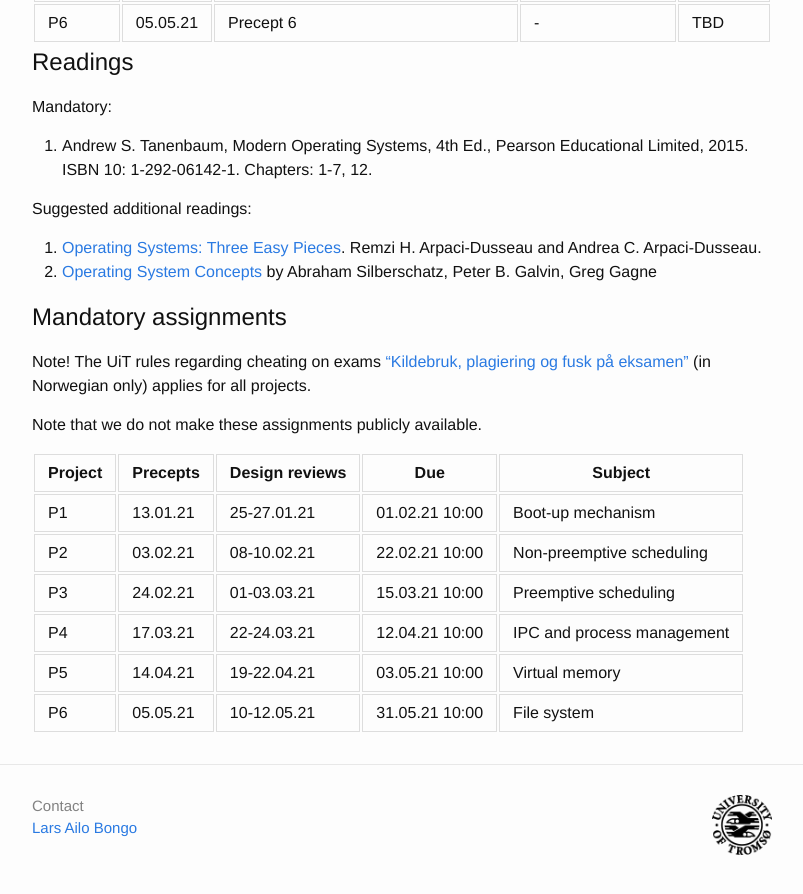
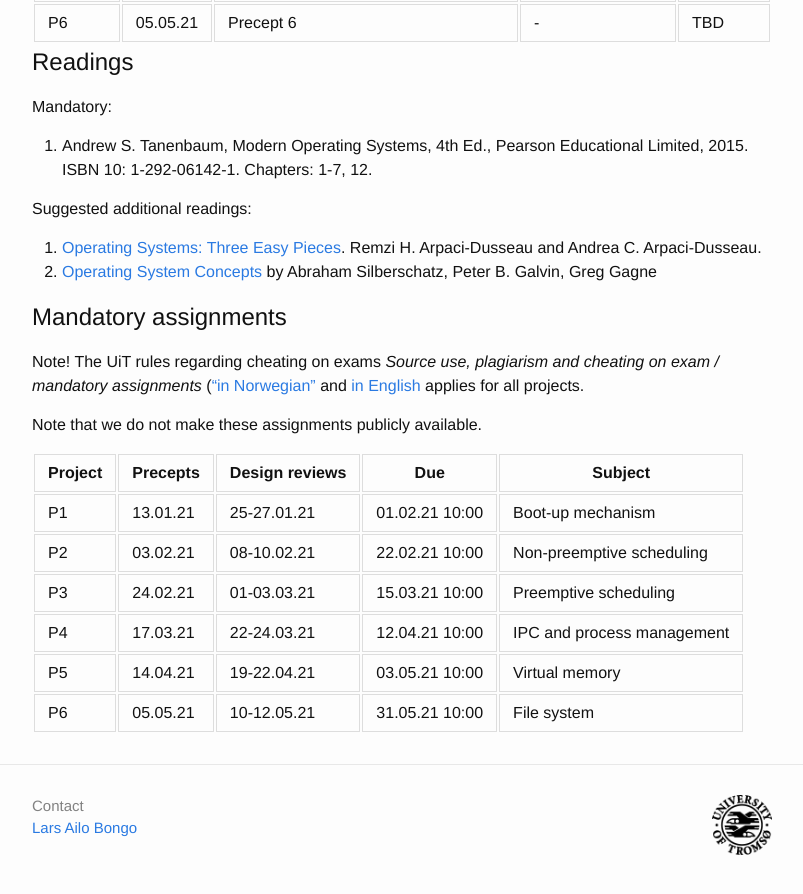
Before and after one commit to uit-inf-2201-s21/uit-inf-2201-s21.github.io, a Jekyll site: the page built from index.md, in a window 1280 px wide and 900 px high, scrolled down 1902 px. Shown: the top 894 px of the window, without its empty margins (238-1041 px from the left). Built offline with Jekyll 4.4.1, drawn with Linux system fonts in a browser that asks for light colours.

Commit message:
Update index.md

```diff
--- a/index.md
+++ b/index.md
@@ -70,7 +70,7 @@ Suggested additional readings:
 
 ## Mandatory assignments
 
-Note! The UiT rules regarding cheating on exams ["Kildebruk, plagiering og fusk på eksamen"](https://uit.no/om/enhet/artikkel?p_document_id=473719&p_dimension_id=88138&men=28714) (in Norwegian only) applies for all projects.
+Note! The UiT rules regarding cheating on exams *Source use, plagiarism and cheating on exam / mandatory assignments* (["in Norwegian"](https://uit.no/regelverk#v-pills-668459) and [in English](https://uit.no/regelverk#v-pills-668461) applies for all projects.
 
 Note that we do not make these assignments publicly available.
 
```
Also changed, not shown: other parts of index.md (+1 -1 lines).
